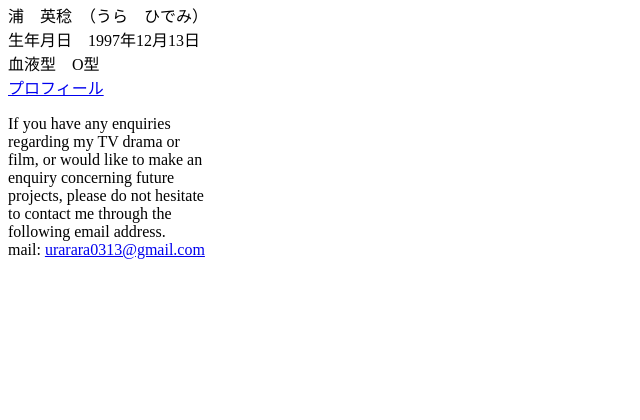
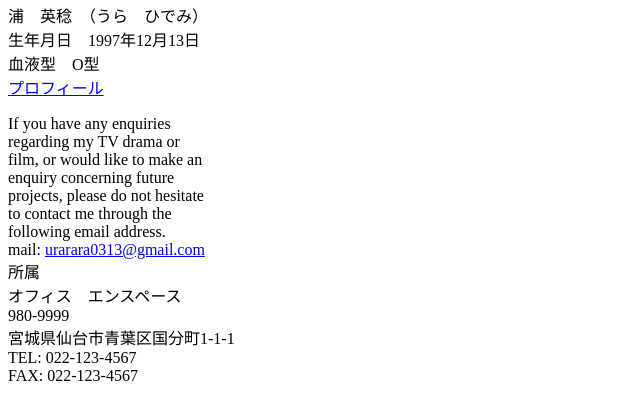
Before and after one commit to umptan/docker_practice, a PHP site: page / in a window 1280 px wide. Shown: the part 308-728 px from the top of the page, without its empty margins (0-640 px from the left). Run offline with PHP 8.4, Linux system fonts and the light colour scheme.

Commit message:
add office infomation

```diff
--- a/html/index.php
+++ b/html/index.php
@@ -26,6 +26,15 @@
         </span>
         <div>mail: <a href="mailto:urarara0313@gmail.com">urarara0313@gmail.com</a></div>
     </section>
+    <section>
+        <div>所属</div>
+        <div>オフィス　エンスペース</div>
+        <div>980-9999</div>
+        <div>宮城県仙台市青葉区国分町1-1-1</div>
+        <div>TEL: 022-123-4567</div>
+        <div>FAX: 022-123-4567</div>
+    </section>
+
 </body>
 
 </html>
```
